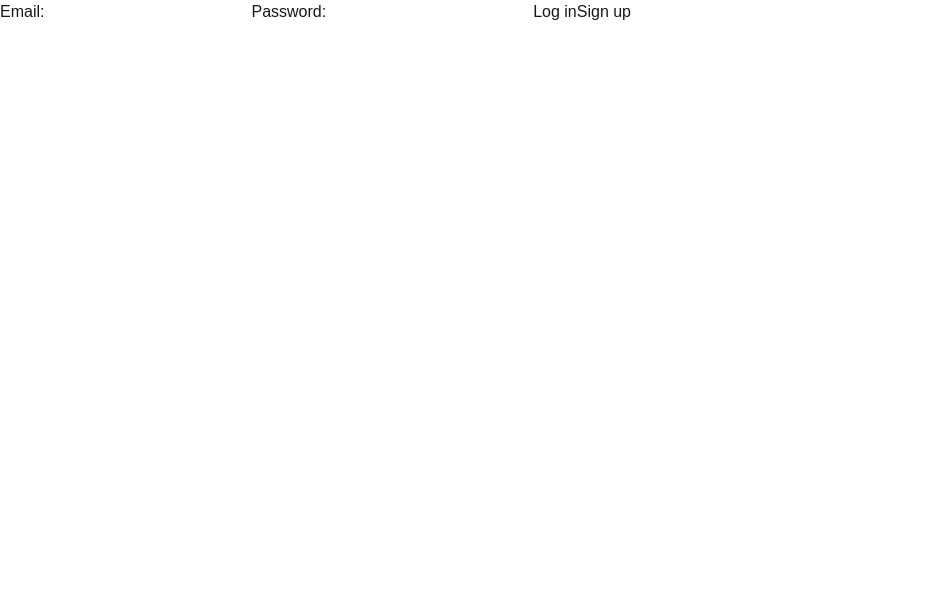
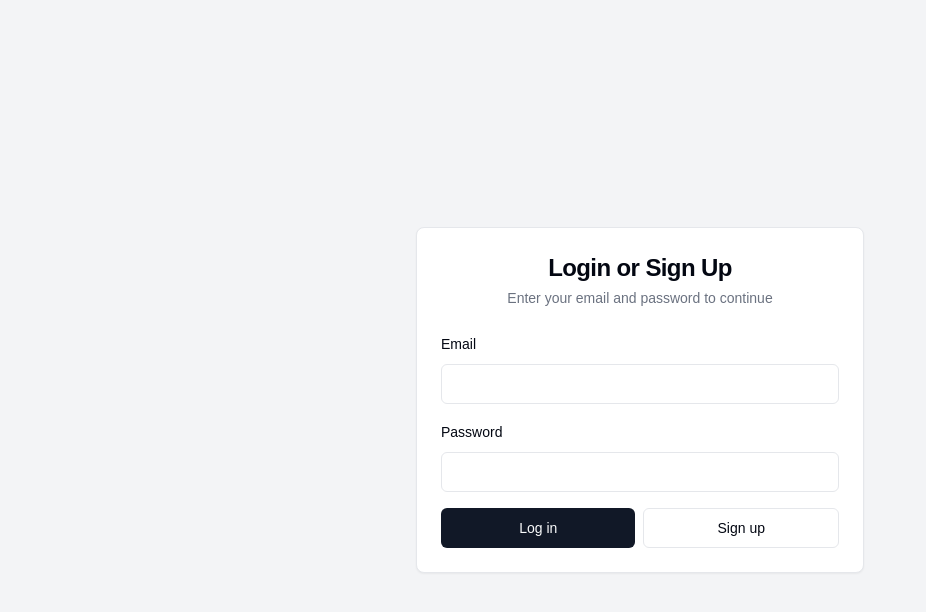
Before and after one commit to FrancoCanzani/docusend, a Next.js app: page /login in a window 1280 px wide. Shown: the top 612 px of the page, without its empty margins (0-926 px from the left). Built offline with nearby package versions, Linux system fonts and the light colour scheme.

Commit message:
fix auth

```diff
--- a/src/app/(auth)/login/page.tsx
+++ b/src/app/(auth)/login/page.tsx
@@ -1,14 +1,48 @@
 import { login, signup } from '@/lib/actions';
+import { Button } from '@/components/ui/button';
+import { Input } from '@/components/ui/input';
+import { Label } from '@/components/ui/label';
+import {
+  Card,
+  CardHeader,
+  CardTitle,
+  CardDescription,
+  CardContent,
+} from '@/components/ui/card';
 
 export default function LoginPage() {
   return (
-    <form>
-      <label htmlFor='email'>Email:</label>
-      <input id='email' name='email' type='email' required />
-      <label htmlFor='password'>Password:</label>
-      <input id='password' name='password' type='password' required />
-      <button formAction={login}>Log in</button>
-      <button formAction={signup}>Sign up</button>
-    </form>
+    <div className='flex items-center justify-center min-h-screen bg-gray-100'>
+      <Card className='w-full max-w-md'>
+        <CardHeader className='space-y-1'>
+          <CardTitle className='text-2xl font-bold text-center'>
+            Login or Sign Up
+          </CardTitle>
+          <CardDescription className='text-center'>
+            Enter your email and password to continue
+          </CardDescription>
+        </CardHeader>
+        <CardContent>
+          <form className='space-y-4'>
+            <div className='space-y-2'>
+              <Label htmlFor='email'>Email</Label>
+              <Input id='email' name='email' type='email' required />
+            </div>
+            <div className='space-y-2'>
+              <Label htmlFor='password'>Password</Label>
+              <Input id='password' name='password' type='password' required />
+            </div>
+            <div className='flex space-x-2'>
+              <Button className='w-full' formAction={login}>
+                Log in
+              </Button>
+              <Button className='w-full' variant='outline' formAction={signup}>
+                Sign up
+              </Button>
+            </div>
+          </form>
+        </CardContent>
+      </Card>
+    </div>
   );
 }
--- a/src/components/ui/avatar.tsx
+++ b/src/components/ui/avatar.tsx
@@ -1,9 +1,9 @@
-"use client"
+'use client';
 
-import * as React from "react"
-import * as AvatarPrimitive from "@radix-ui/react-avatar"
+import * as React from 'react';
+import * as AvatarPrimitive from '@radix-ui/react-avatar';
 
-import { cn } from "@/lib/utils"
+import { cn } from '@/lib/utils';
 
 const Avatar = React.forwardRef<
   React.ElementRef<typeof AvatarPrimitive.Root>,
@@ -12,13 +12,13 @@ const Avatar = React.forwardRef<
   <AvatarPrimitive.Root
     ref={ref}
     className={cn(
-      "relative flex h-10 w-10 shrink-0 overflow-hidden rounded-full",
+      'relative flex h-10 w-10 shrink-0 overflow-hidden rounded-sm',
       className
     )}
     {...props}
   />
-))
-Avatar.displayName = AvatarPrimitive.Root.displayName
+));
+Avatar.displayName = AvatarPrimitive.Root.displayName;
 
 const AvatarImage = React.forwardRef<
   React.ElementRef<typeof AvatarPrimitive.Image>,
@@ -26,11 +26,11 @@ const AvatarImage = React.forwardRef<
 >(({ className, ...props }, ref) => (
   <AvatarPrimitive.Image
     ref={ref}
-    className={cn("aspect-square h-full w-full", className)}
+    className={cn('aspect-square h-full w-full', className)}
     {...props}
   />
-))
-AvatarImage.displayName = AvatarPrimitive.Image.displayName
+));
+AvatarImage.displayName = AvatarPrimitive.Image.displayName;
 
 const AvatarFallback = React.forwardRef<
   React.ElementRef<typeof AvatarPrimitive.Fallback>,
@@ -39,12 +39,12 @@ const AvatarFallback = React.forwardRef<
   <AvatarPrimitive.Fallback
     ref={ref}
     className={cn(
-      "flex h-full w-full items-center justify-center rounded-full bg-muted",
+      'flex h-full w-full items-center justify-center rounded-sm bg-muted',
       className
     )}
     {...props}
   />
-))
-AvatarFallback.displayName = AvatarPrimitive.Fallback.displayName
+));
+AvatarFallback.displayName = AvatarPrimitive.Fallback.displayName;
 
-export { Avatar, AvatarImage, AvatarFallback }
+export { Avatar, AvatarImage, AvatarFallback };
--- /dev/null
+++ b/src/components/ui/skeleton.tsx
@@ -0,0 +1,15 @@
+import { cn } from "@/lib/utils"
+
+function Skeleton({
+  className,
+  ...props
+}: React.HTMLAttributes<HTMLDivElement>) {
+  return (
+    <div
+      className={cn("animate-pulse rounded-md bg-muted", className)}
+      {...props}
+    />
+  )
+}
+
+export { Skeleton }
--- a/src/components/user.tsx
+++ b/src/components/user.tsx
@@ -3,7 +3,10 @@
 import { useState, useEffect } from 'react';
 import { Button } from '@/components/ui/button';
 import { Avatar, AvatarFallback, AvatarImage } from '@/components/ui/avatar';
+import { Skeleton } from '@/components/ui/skeleton';
 import { createClient } from '@/lib/supabase/client';
+import { CreditCard, Users, LogOut } from 'lucide-react';
+import { useRouter } from 'next/navigation';
 
 export default function User() {
   const [user, setUser] = useState<{
@@ -17,6 +20,7 @@ export default function User() {
 
   const [loading, setLoading] = useState(true);
   const supabase = createClient();
+  const router = useRouter();
 
   useEffect(() => {
     async function loadUser() {
@@ -49,24 +53,38 @@ export default function User() {
     };
   }, [supabase.auth]);
 
-  console.log(user);
+  const handleLogout = async () => {
+    await supabase.auth.signOut();
+    router.refresh();
+  };
 
   if (loading) {
-    return <div>Loading...</div>; // Or a more sophisticated loading indicator
+    return (
+      <div className='w-full max-w-md p-4 space-y-4'>
+        <div className='flex items-center space-x-4'>
+          <Skeleton className='h-12 w-12 rounded-full' />
+          <div className='space-y-2'>
+            <Skeleton className='h-4 w-[150px]' />
+            <Skeleton className='h-4 w-[100px]' />
+          </div>
+        </div>
+        <Skeleton className='h-10 w-full' />
+        <Skeleton className='h-10 w-full' />
+        <Skeleton className='h-10 w-full' />
+      </div>
+    );
   }
 
   if (!user) {
-    return <div>No user logged in</div>; // Or redirect to login page
+    return null;
   }
 
   return (
-    <div className='p-4 border-t'>
-      <div className='flex items-center mb-4'>
+    <div className='w-full max-w-sm p-3 text-black'>
+      <div className='flex items-center mb-2'>
         <Avatar>
           <AvatarImage
-            src={
-              user.user_metadata?.avatar_url || 'https://github.com/shadcn.png'
-            }
+            src={user.user_metadata?.avatar_url}
             alt={user.user_metadata?.full_name || 'User'}
           />
           <AvatarFallback>
@@ -77,15 +95,23 @@ export default function User() {
           <p className='text-sm font-medium'>
             {user.user_metadata?.full_name || 'User'}
           </p>
-          <p className='text-xs text-gray-500'>{user.email}</p>
+          <p className='text-xs text-muted-foreground'>{user.email}</p>
         </div>
       </div>
-      <Button className='w-full mb-2' variant='outline'>
-        Upgrade Account
-      </Button>
-      <Button className='w-full' variant='outline'>
-        Create Team
-      </Button>
+      <div className='flex flex-col space-y-2'>
+        <Button className='w-full' variant='outline'>
+          <CreditCard className='mr-2 h-4 w-4' />
+          Upgrade Account
+        </Button>
+        <Button className='w-full' variant='outline'>
+          <Users className='mr-2 h-4 w-4' />
+          Create Team
+        </Button>
+        <Button className='w-full' variant='outline' onClick={handleLogout}>
+          <LogOut className='mr-2 h-4 w-4' />
+          Log Out
+        </Button>
+      </div>
     </div>
   );
 }
--- a/src/lib/supabase/middleware.ts
+++ b/src/lib/supabase/middleware.ts
@@ -37,7 +37,11 @@ export async function updateSession(request: NextRequest) {
     data: { user },
   } = await supabase.auth.getUser();
 
-  if (!user && !request.nextUrl.pathname.startsWith('/login')) {
+  if (
+    !user &&
+    !request.nextUrl.pathname.startsWith('/login') &&
+    !request.nextUrl.pathname.startsWith('/')
+  ) {
     // no user, potentially respond by redirecting the user to the login page
     const url = request.nextUrl.clone();
     url.pathname = '/login';
```
Also changed, not shown: src/public/user-profile-icon-profile.webp (added).
